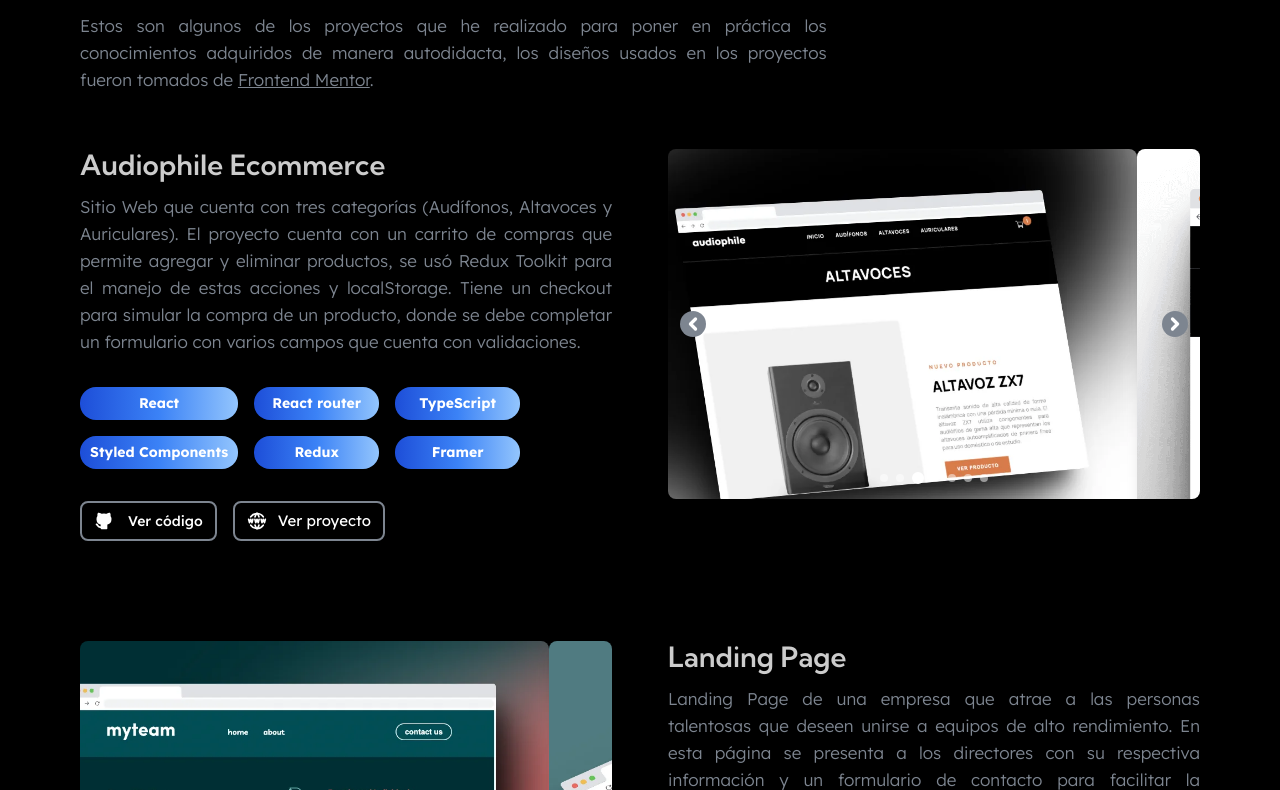
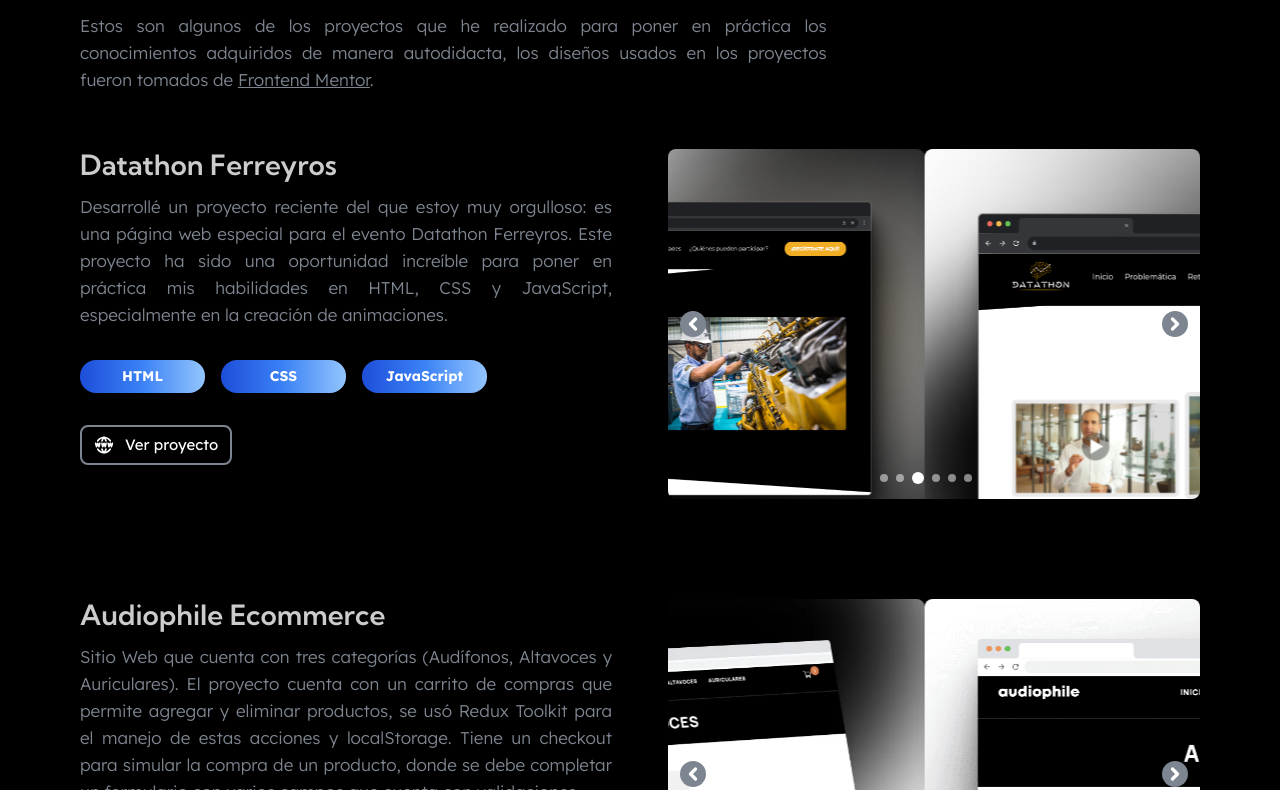
Before and after one commit to carlostrujilloneyra/portfolio-project, a Next.js app: page / in a window 1280 px wide. Shown: the part 2010-2800 px from the top of the page. Built offline with nearby package versions, Linux system fonts and the light colour scheme.

Commit message:
Proyecto Datathon Ferreyros agregada

```diff
--- a/src/components/main/components/ProjectButtons.tsx
+++ b/src/components/main/components/ProjectButtons.tsx
@@ -2,7 +2,7 @@
 import Link from "next/link";
 
 interface Props {
-  url_github: string;
+  url_github?: string;
   url_website: string;
 }
 
@@ -10,8 +10,9 @@
   return (
     <>
       <div className="mt-8 grid grid-cols-[repeat(2,max-content)] gap-x-2 gap-y-4 min-[550px]:grid-cols-[repeat(2,max-content)] sm:grid-cols-[repeat(2,max-content)] sm:gap-x-3 min-[740px]:mt-3 lg:mt-6 lg:gap-x-4 lg:gap-y-0">
+        {url_github && (
           <Link
-          href={url_github}
+            href={url_github || "#"}
             rel="noopener noreferrer"
             target="_blank"
             className="social-network grid grid-cols-[22px,max-content] items-center gap-x-3 px-3 py-[8px] lg:hover:bg-[#232326]"
@@ -24,6 +25,7 @@
             />
             Ver código
           </Link>
+        )}
         <Link
           href={url_website}
           rel="noopener noreferrer"
--- a/src/libs/data/projects-data.ts
+++ b/src/libs/data/projects-data.ts
@@ -1,6 +1,73 @@
 import { Project } from "../types/project.interface";
 
 export const projectsData: Project[] = [
+  {
+    title: "Datathon Ferreyros",
+    description:
+      "Desarrollé un proyecto reciente del que estoy muy orgulloso: es una página web especial para el evento Datathon Ferreyros. Este proyecto ha sido una oportunidad increíble para poner en práctica mis habilidades en HTML, CSS y JavaScript, especialmente en la creación de animaciones.",
+    technologies: [
+      {
+        id: "HTML",
+        name: "HTML",
+      },
+
+      {
+        id: "CSS ",
+        name: "CSS",
+      },
+
+      {
+        id: "JavaScript",
+        name: "JavaScript",
+      },
+    ],
+    images: [
+      {
+        url: "/images/projects/datathon/Home-Datathon.png",
+        width: 1056,
+        height: 792,
+        alt: "Home Datathon",
+      },
+      {
+        url: "/images/projects/datathon/Problematica.png",
+        width: 1056,
+        height: 792,
+        alt: "Problemática Datathon",
+      },
+      {
+        url: "/images/projects/datathon/Retos.png",
+        width: 1056,
+        height: 792,
+        alt: "Retos Datathon",
+      },
+      {
+        url: "/images/projects/datathon/Participantes.png",
+        width: 1056,
+        height: 792,
+        alt: "Participantes Datathon",
+      },
+      {
+        url: "/images/projects/datathon/Habilidades.png",
+        width: 1056,
+        height: 792,
+        alt: "Habilidades Datathon",
+      },
+      {
+        url: "/images/projects/datathon/Premios.png",
+        width: 1056,
+        height: 792,
+        alt: "Premios Datathon",
+      },
+      {
+        url: "/images/projects/datathon/Agenda.png",
+        width: 1056,
+        height: 792,
+        alt: "Agenda Datathon",
+      },
+    ],
+    orderDifferent: false,
+    url_website: "https://datathon-ferreyros.com/",
+  },
   {
     title: "Audiophile Ecommerce",
     description:
--- a/src/libs/types/project.interface.ts
+++ b/src/libs/types/project.interface.ts
@@ -4,7 +4,7 @@
   technologies: Technology[];
   images: Image[];
   orderDifferent: boolean;
-  url_github: string;
+  url_github?: string;
   url_website: string;
 }
 
```
Lines whose indentation alone changed are shown as unchanged.
